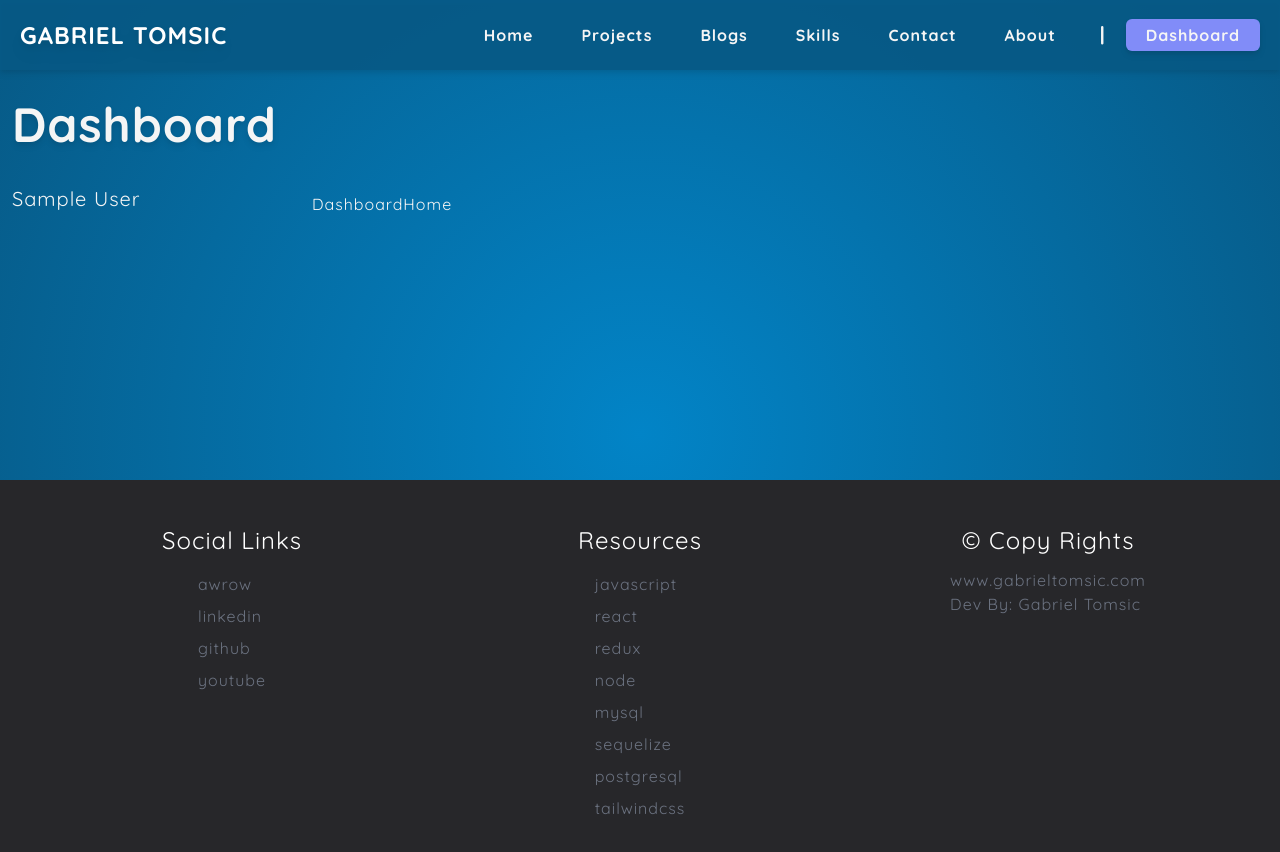
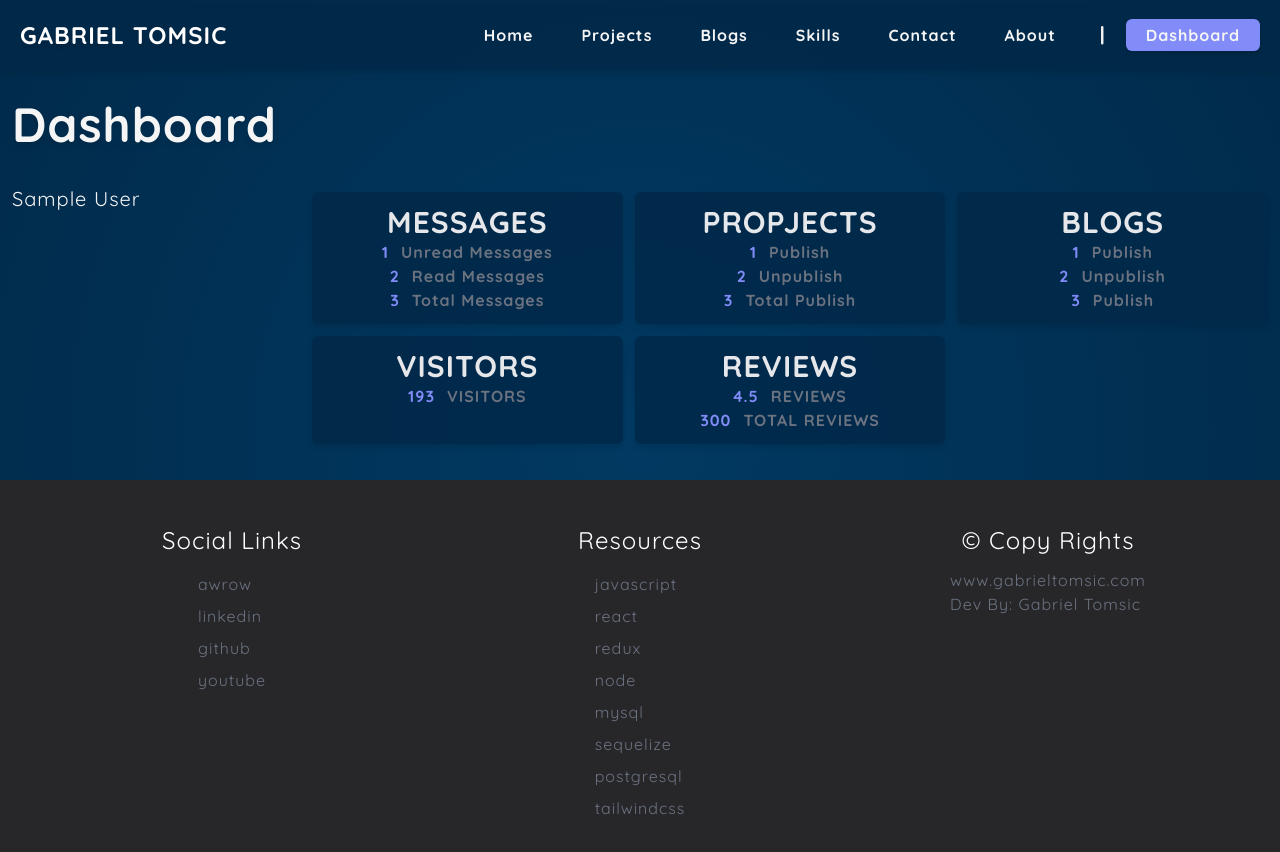
Before and after one commit to gtomsic/portfolio, a React (Create React App) app in the folder client/: page /admin in a window 1280 px wide. Shown: the top 852 px of the page. Built offline with nearby package versions, Linux system fonts and the light colour scheme; sample sign-in values are in the browser's storage.

Commit message:
Changing primary colors

```diff
--- a/client/src/components/RightFeatureProject.js
+++ b/client/src/components/RightFeatureProject.js
@@ -3,7 +3,7 @@ import React from "react";
 const RightFeatureProject = ({ project }) => {
     return (
         <div className="relative flex flex-col">
-            <h2 className="text-3xl text-left md:text-right text-primary md:text-5xl z-20 font-bold block lg:absolute drop-shadow-md w-full">
+            <h2 className="text-3xl text-left md:text-right text-white md:text-5xl z-20 font-bold block lg:absolute drop-shadow-md w-full">
                 {project.title}
             </h2>
             <div className="w-[100%] self-end mt-11  lg:right-0 lg:w-[50%] lg:mt-[100px] md:py-8 md:px-6 md:bg-primary-dark rounded-lg md:drop-shadow-md">
--- /dev/null
+++ b/client/src/components/admin/AdminCardItem.js
@@ -0,0 +1,13 @@
+import React from "react";
+
+const AdminCardItem = ({ color, children }) => {
+    return (
+        <div
+            className={`${color} rounded-sm md:rounded-md bg-opacity-95 drop-shadow-md min-h-[100px] h-full`}
+        >
+            {children}
+        </div>
+    );
+};
+
+export default AdminCardItem;
--- a/client/src/index.css
+++ b/client/src/index.css
@@ -16,7 +16,7 @@ html {
 
 body {
     color: #f5f5f5;
-    background: radial-gradient(circle, #0284c7 0%, #075985 100%);
+    background: radial-gradient(circle, #013a63 0%, #012a4a 100%);
     background-repeat: "no-repeat";
     background-position: fixed;
     min-height: 100vh;
--- a/client/src/pages/DashboardHome.js
+++ b/client/src/pages/DashboardHome.js
@@ -1,8 +1,85 @@
 import React, { Component } from "react";
+import AdminCardItem from "../components/admin/AdminCardItem";
 
 export class DashboardHome extends Component {
     render() {
-        return <div>DashboardHome</div>;
+        return (
+            <div className="grid grid-cols-1 gap-3 md:grid-cols-2 lg:grid-cols-3">
+                <AdminCardItem color="bg-primary-dark text-lighter gap-2 p-3 font-bold">
+                    <h3 className="text-xl md:text-2xl lg:text-3xl text-center">
+                        MESSAGES
+                    </h3>
+                    <div className="flex justify-center">
+                        <div className="mr-3 text-accent">1</div>
+                        <div className="text-gray">Unread Messages</div>
+                    </div>
+                    <div className="flex justify-center">
+                        <div className="mr-3 text-accent">2</div>
+                        <div className="text-gray">Read Messages</div>
+                    </div>
+                    <div className="flex justify-center">
+                        <div className="mr-3 text-accent">3</div>
+                        <div className="text-gray">Total Messages</div>
+                    </div>
+                </AdminCardItem>
+                <AdminCardItem color="bg-primary-dark text-lighter gap-2 p-3 font-bold">
+                    <h3 className="text-xl md:text-2xl lg:text-3xl text-center">
+                        PROPJECTS
+                    </h3>
+                    <div className="flex justify-center">
+                        <div className="mr-3 text-accent">1</div>
+                        <div className="text-gray">Publish</div>
+                    </div>
+                    <div className="flex justify-center">
+                        <div className="mr-3 text-accent">2</div>
+                        <div className="text-gray">Unpublish</div>
+                    </div>
+                    <div className="flex justify-center">
+                        <div className="mr-3 text-accent">3</div>
+                        <div className="text-gray">Total Publish</div>
+                    </div>
+                </AdminCardItem>
+                <AdminCardItem color="bg-primary-dark text-lighter gap-2 p-3 font-bold">
+                    <h3 className="text-xl md:text-2xl lg:text-3xl text-center">
+                        BLOGS
+                    </h3>
+                    <div className="flex justify-center">
+                        <div className="mr-3 text-accent">1</div>
+                        <div className="text-gray">Publish</div>
+                    </div>
+                    <div className="flex justify-center">
+                        <div className="mr-3 text-accent">2</div>
+                        <div className="text-gray">Unpublish</div>
+                    </div>
+                    <div className="flex justify-center">
+                        <div className="mr-3 text-accent">3</div>
+                        <div className="text-gray">Publish</div>
+                    </div>
+                </AdminCardItem>
+                <AdminCardItem color="bg-primary-dark text-lighter gap-2 p-3 font-bold">
+                    <h3 className="text-xl md:text-2xl lg:text-3xl text-center">
+                        VISITORS
+                    </h3>
+                    <div className="flex justify-center">
+                        <div className="mr-3 text-accent">193</div>
+                        <div className="text-gray">VISITORS</div>
+                    </div>
+                </AdminCardItem>
+                <AdminCardItem color="bg-primary-dark text-lighter gap-2 p-3 font-bold">
+                    <h3 className="text-xl md:text-2xl lg:text-3xl text-center">
+                        REVIEWS
+                    </h3>
+                    <div className="flex justify-center">
+                        <div className="mr-3 text-accent">4.5</div>
+                        <div className="text-gray">REVIEWS</div>
+                    </div>
+                    <div className="flex justify-center">
+                        <div className="mr-3 text-accent">300</div>
+                        <div className="text-gray">TOTAL REVIEWS</div>
+                    </div>
+                </AdminCardItem>
+            </div>
+        );
     }
 }
 
--- a/client/tailwind.config.js
+++ b/client/tailwind.config.js
@@ -2,10 +2,10 @@ module.exports = {
     content: ["./src/**/*.{js,jsx,ts,tsx}"],
     theme: {
         colors: {
-            primary: " #0EA5E9",
-            "primary-dark": "#075985",
+            primary: " #013a63",
+            "primary-dark": "#012a4a",
             secondary: "#fdba74",
-            positive: "#38bdf8",
+            positive: "#014f86",
             accent: "#818cf8",
             warning: "#F97316",
             danger: "#ef4444",
```
Also changed, not shown: 11 other files (tests, documents, lock files or other folders).
